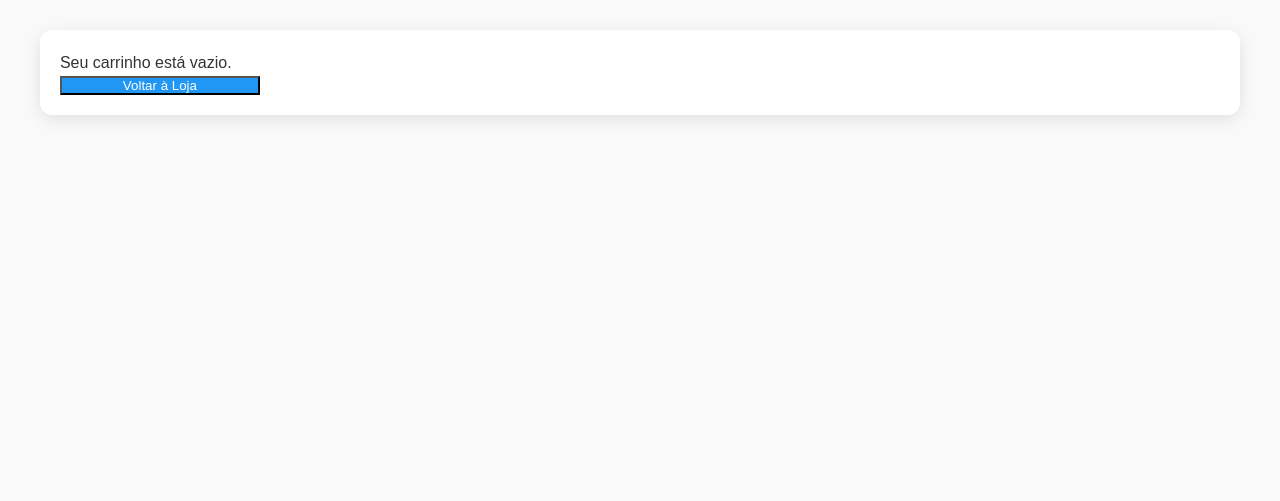
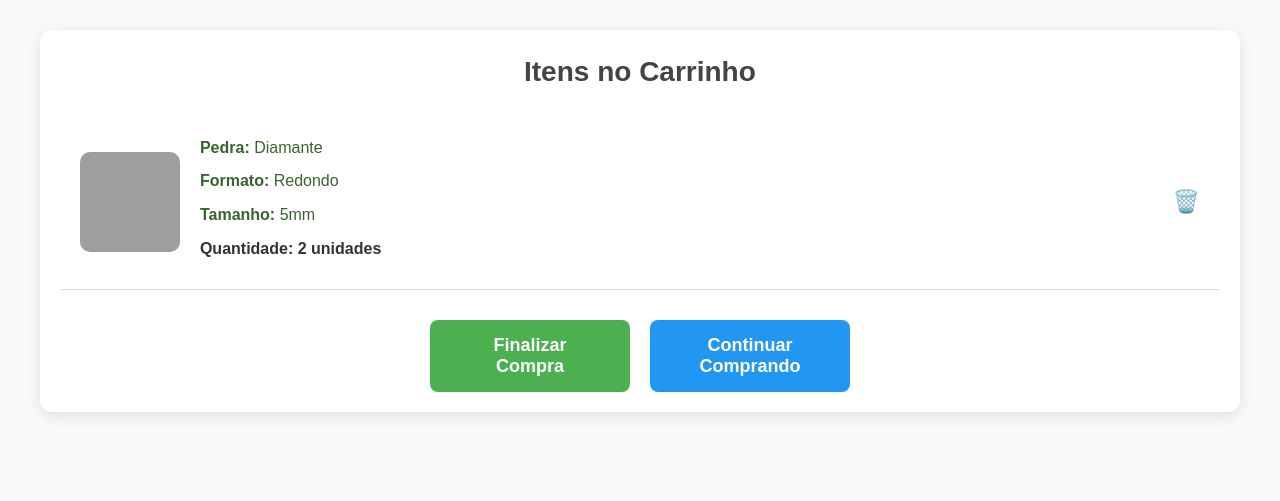
Before and after one commit to openspaceoficial/Moissanite-php, a PHP site: page /carrinho.php in a window 1280 px wide. Shown: the top 501 px of the page. Run offline with PHP 8.4, Linux system fonts and the light colour scheme; grey boxes are pictures that could not be loaded.

Commit message:
Update carrinho.php

```diff
--- a/carrinho.php
+++ b/carrinho.php
@@ -1,5 +1,16 @@
 <?php
 session_start(); // Inicia a sessão
+// Cria um item de teste
+$itemTeste = [
+    'imagem' => 'caminho_para_imagem_do_produto.jpg', // Atualize para o caminho real
+    'pedra' => 'diamante',
+    'formato' => 'redondo',
+    'tamanho' => 5,
+    'quantidade' => 2
+];
+
+// Adiciona o item de teste ao carrinho
+$_SESSION['carrinho'][] = $itemTeste;
 
 // Verifica se a variável de carrinho existe, senão cria um novo carrinho
 if (!isset($_SESSION['carrinho'])) {
```
